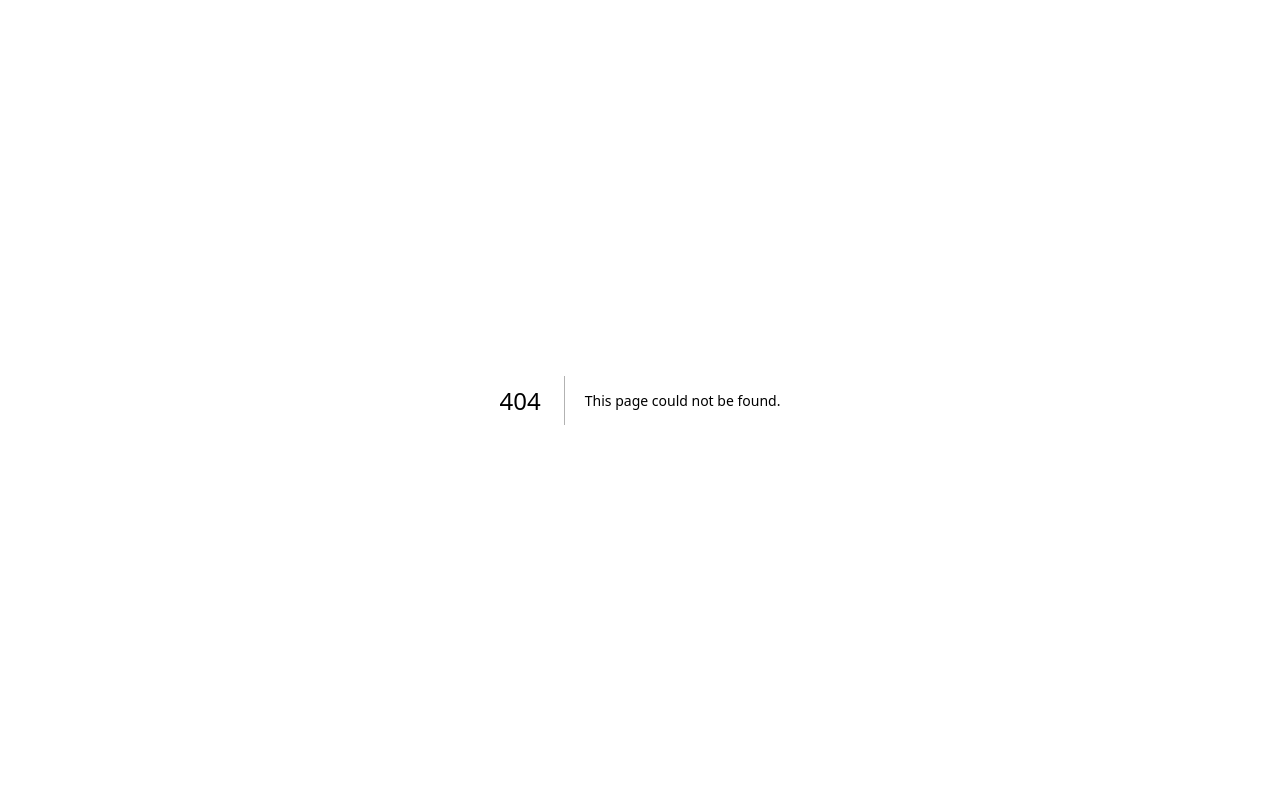
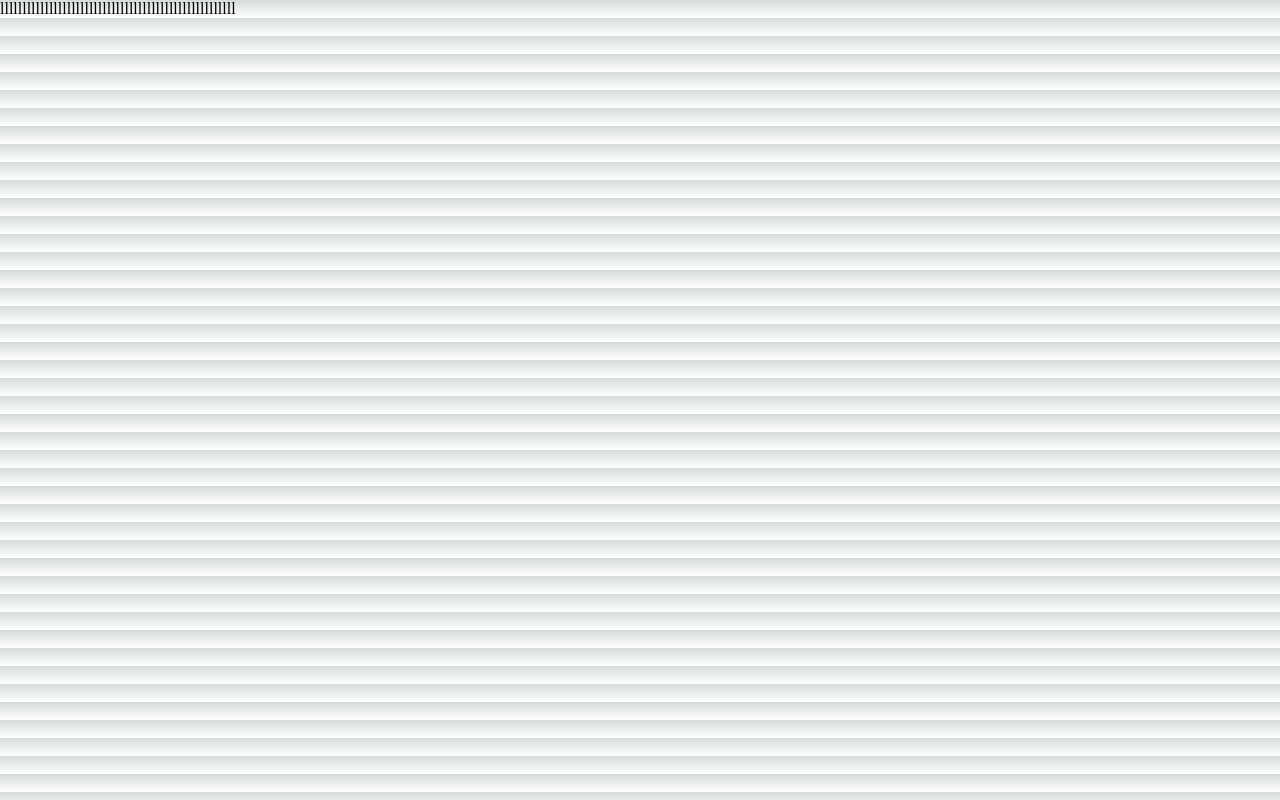
Before and after one commit to SajidCurious/learn-next, a Next.js app: page /about in a window 1280 px wide. Before the commit this address had no page. Built offline with nearby package versions, Linux system fonts and the light colour scheme.

Commit message:
added all

```diff
--- /dev/null
+++ b/src/pages/about.js
@@ -0,0 +1,7 @@
+import React from "react";
+
+const about = () => {
+  return <div>lllllllllllllllllllllllllllllllllllllllllllllllllllll</div>;
+};
+
+export default about;
```
